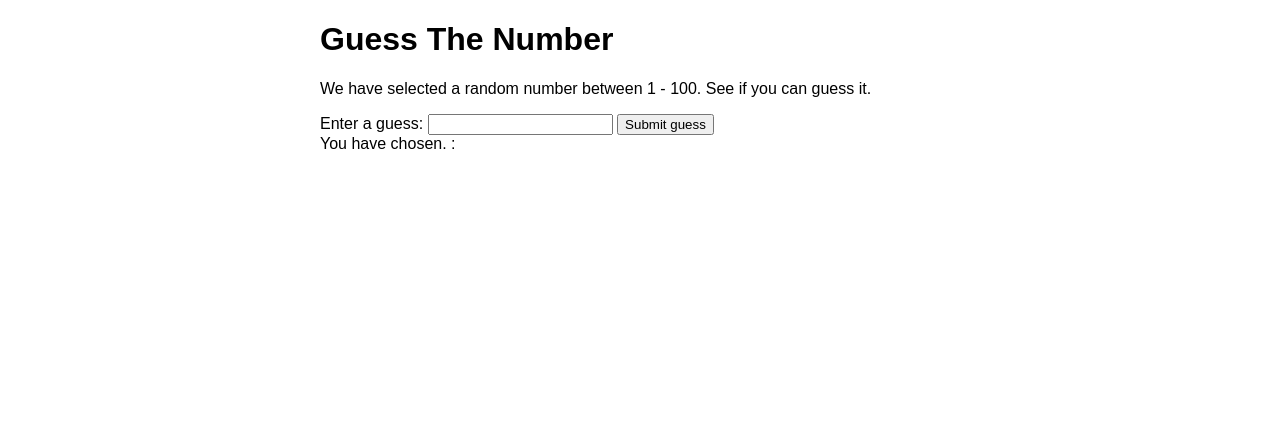
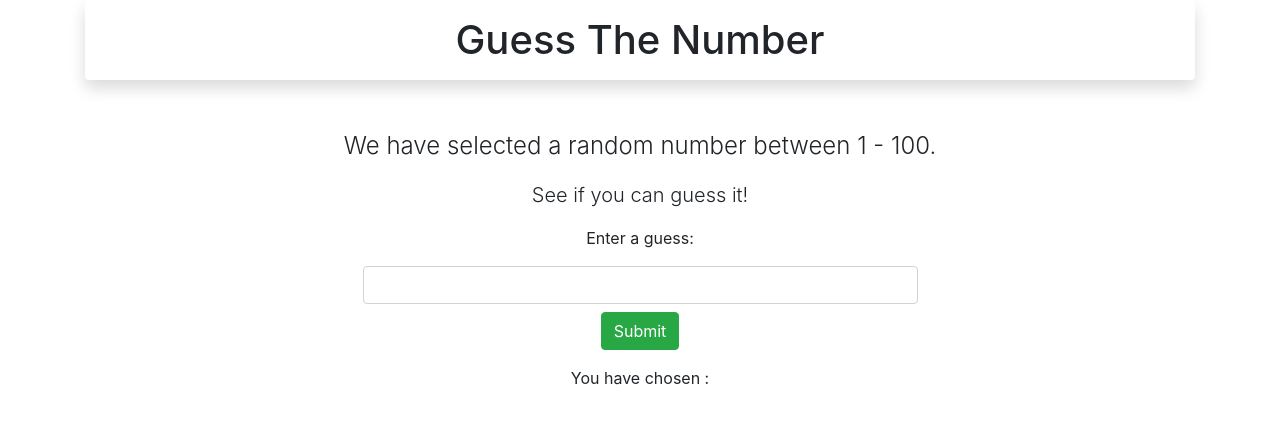
Before and after one commit to adityayadav800/IWPAssignment2Cat2, a plain HTML site: page index.html in a window 1280 px wide. Drawn offline with nearby package versions, Linux system fonts and the light colour scheme.

Commit message:
UI improvements and basic input validation.

```diff
--- a/index.html
+++ b/index.html
@@ -1,25 +1,35 @@
 <!DOCTYPE html>
 <html>
+
 <head>
     <meta charset="utf-8">
     <title>Number Guessing Game</title>
+    <link rel="stylesheet" href="https://stackpath.bootstrapcdn.com/bootstrap/4.5.2/css/bootstrap.min.css">
     <link rel="stylesheet" type="text/css" href="styles.css">
 </head>
 
 <body>
-<h1>Guess The Number</h1>
 
-<p>We have selected a random number between 1 - 100.
-See if you can guess it.</p>
+    <div class="game text-center container">
+        <h1 class="jumbotron text-center shadow p-3 mb-5 bg-white rounded" id="header">Guess The Number</h1>
 
-<div class="form" >
-    <label for="guessField">Enter a guess: </label>
-    <input type = "text" id = "guessField" class = "guessField">
-    <input type = "submit" value = "Submit guess"
-           class = "guessSubmit" id = "submitguess" onclick="return GuessCheck()">
-</div>
-<div id="Guesses">You have chosen. : <span id="guessList"></span>
-</div>
-<script type = "text/javascript" src="index.js"> </script>
+        <p class="lead" id="mediumtext">We have selected a random number between 1 - 100. </p>
+        <p class="lead">See if you can guess it!</p>
+
+        <div class="form">
+            <div class="form-group text-center">
+                <label for="guessField">Enter a guess: </label>
+                <input type="number" id="guessField" min="1" max="100" maxlength="3" class="guessField form-control m-2 col-6 mx-auto numeric">
+                <input type="submit" value="Submit" class="guessSubmit btn btn-success" id="submitguess"
+                    onclick="return GuessCheck()">
+            </div>
+            <div id="Guesses">You have chosen : <span id="guessList"></span>
+            </div>
+            <script type="text/javascript" src="index.js"> </script>
+        </div>
+    </div>
+
+
 </body>
+
 </html>
--- a/index.js
+++ b/index.js
@@ -1,37 +1,45 @@
 var y = Math.floor(Math.random() * 100 + 1); //Use of Math Object
+var guess = 1;
+var guessHistory = [] //Use of Array Object
+var date = new Date()//Use of Date Object
 
+// ====================================== Functions ======================================
+function updateGuessList() {
+  document.getElementById("guessList").innerHTML = guessHistory.toString(); // Use of String Object.
+}
 
-    var guess = 1;
-    var guessHistory=[] //Use of Array Object
-    var date= new Date()//Use of Date Object
-    function GuessCheck(){
-
+function GuessCheck() {
   // number guessed by user form Validation is done on this form object to check if it is a number.
-   var x = document.getElementById("guessField").value;
+  let x = document.getElementById("guessField").value;
+  x = validate(x);
   guessHistory.push(x);
-  if(guess< 10){
-   if(x == y) // Use of Boolean Objects
+  if (guess < 10) {
+    if (x == y) // Use of Boolean Objects
     {
       alert("CONGRATULATIONS!!! YOU GUESSED IT RIGHT IN "
-               + guess + " GUESS ON "+ date );
+        + guess + " GUESS ON " + date);
     }
-   else if(x > y)
-   {
+    else if (x > y) {
       guess++;
       alert("OOPS SORRY!! TRY A SMALLER NUMBER");
     }
-   else
-   {
+    else {
       guess++;
       alert("OOPS SORRY!! TRY A GREATER NUMBER");
     }
     updateGuessList();
   }
- else{
-    alert(" GUESSES ARE OVER AS OF"+ date+ "PLEASE REFRESH ");//Use of String Object
+  else {
+    alert(" GUESSES ARE OVER AS OF" + date + "PLEASE REFRESH ");//Use of String Object
   }
   return false;
 }
-function updateGuessList(){
-  document.getElementById("guessList").innerHTML=guessHistory.toString(); // Use of String Object.
+
+function validate(value) {
+  if(value > 100) {
+    return 100;
   }
+  else if(value <= 0) {
+    return 1;
+  }
+}
--- a/styles.css
+++ b/styles.css
@@ -1,10 +1,13 @@
- html {
+html {
     font-family: sans-serif;
-    }
+}
 
-        body {
-    width: 50%;
-    max-width: 800px;
-    min-width: 480px;
+body {
+    width: 100%;
     margin: 0 auto;
-    }
+    /* background: linear-gradient(90deg, #1CB5E0 0%, #000851 100%); */
+}
+
+#mediumtext {
+    font-size: x-large;
+}
```
Lines whose indentation alone changed are shown as unchanged.
